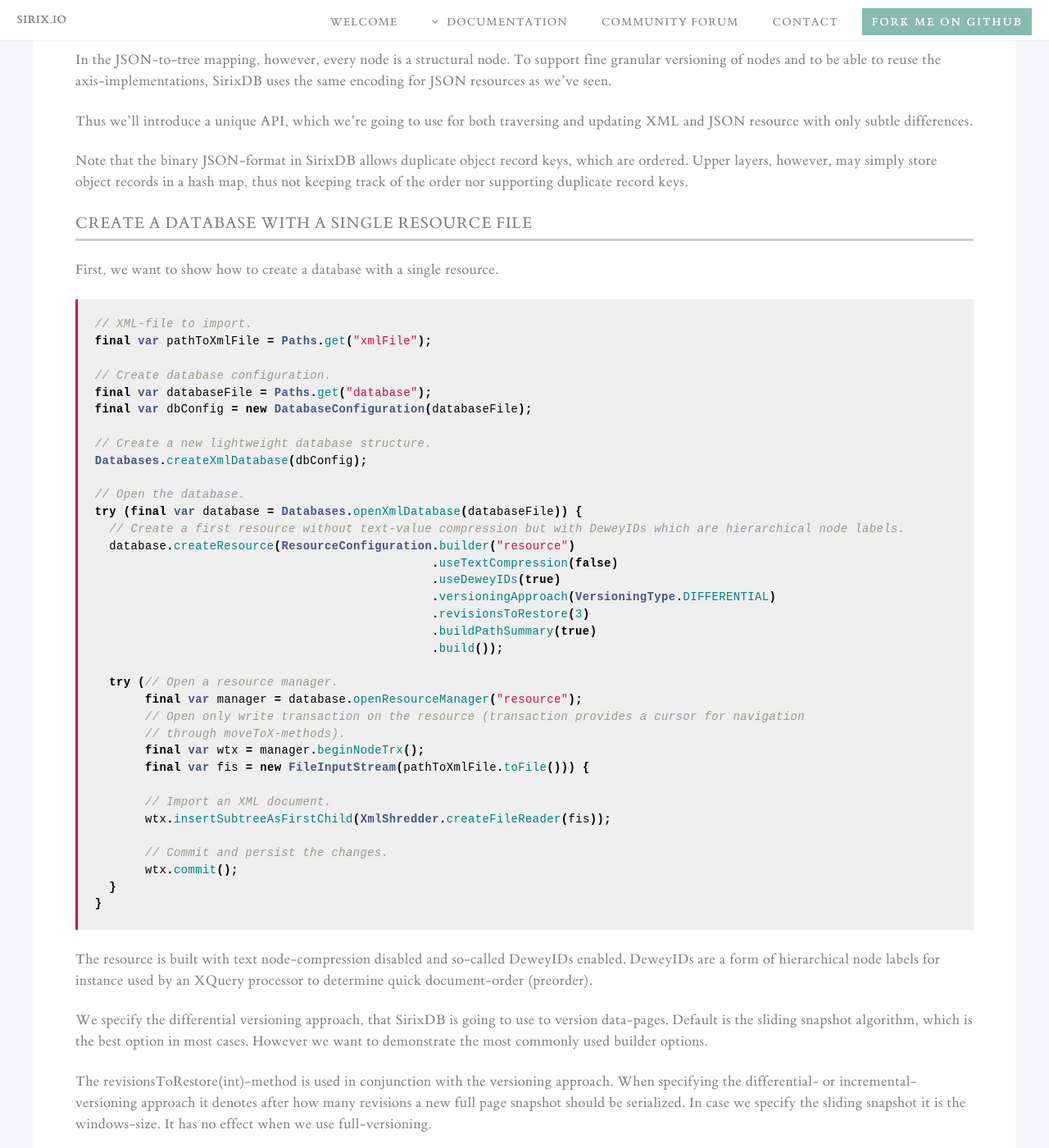
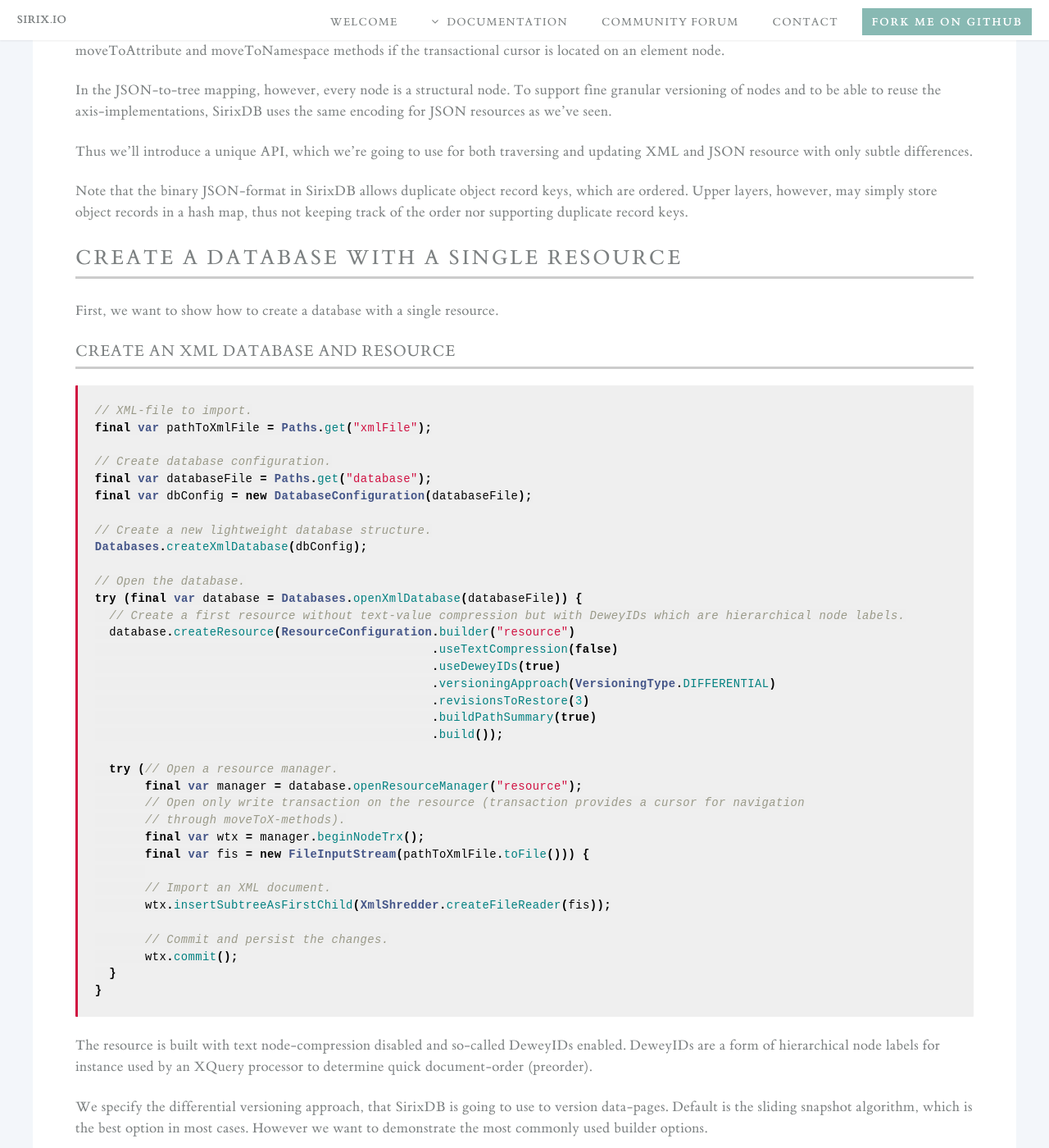
Before and after one commit to sirixdb/sirixdb.github.io, a Jekyll site: the page built from transactional-cursor-api.md, in a window 1280 px wide and 1400 px high, scrolled down 2182 px. Shown: the whole window at 82% size. Built offline with Jekyll 4.4.1, drawn with Linux system fonts in a browser that asks for light colours; our own code applies the rules of GitHub Pages for plain Markdown files; some of the changed text lies outside the part shown.

Commit message:
Update transactional-cursor-api.md

````diff
--- a/transactional-cursor-api.md
+++ b/transactional-cursor-api.md
@@ -3,7 +3,7 @@ layout: documentation
 doctitle: Transactional cursor based API
 ---
 
-### Maven artifacts
+## Maven artifacts
 
 First, you have to get the dependeny on our SirixDB core project. At this stage of development please use the latest SNAPSHOT artifacts from the OSS snapshot repository. Just add the following repository section to your POM file:
 
@@ -54,7 +54,7 @@ dependencies {
 }
 ```
 
-### Tree-Encoding in SirixDB
+## Tree-Encoding in SirixDB
 The encoding of the underlying tree structure of both XML- and JSON-documents in SirixDB is simple.
 
 SirixDB doesn't use range-encodings (not update-friendly) or hierarchical labels (B+-tree index-structure traversal might be too expensive). However, we can specify that SirixDB stores hierarchical labels (DeweyIDs) for XML-resources to provide fast document order determination.
@@ -77,8 +77,10 @@ Thus we'll introduce a unique API, which we're going to use for both traversing
 
 **Note that the binary JSON-format in SirixDB allows duplicate object record keys, which are ordered. Upper layers, however, may simply store object records in a hash map, thus not keeping track of the order nor supporting duplicate record keys.**
 
-### Create a database with a single resource file
+## Create a Database With a Single Resource
 First, we want to show how to create a database with a single resource.
+
+### Create an XML Database and Resource
 
 ```java
 // XML-file to import.
@@ -124,6 +126,8 @@ We specify the differential versioning approach, that SirixDB is going to use to
 The revisionsToRestore(int)-method is used in conjunction with the versioning approach. When specifying the differential- or incremental-versioning approach it denotes after how many revisions a new full page snapshot should be serialized. In case we specify the sliding snapshot it is the windows-size. It has no effect when we use full-versioning.
 
 The method buildPathSummary(boolean) specifies if SirixDB should build and automatically keep a summary of all paths up-to-date. We omit other builder options here for brevity as for instance specifying a byte handler pipeline, which is used to serialize/deserialize page-fragments.
+
+### Create a JSON Database and Resource
 
 In order to import a single JSON file we almost do the same:
 
````
